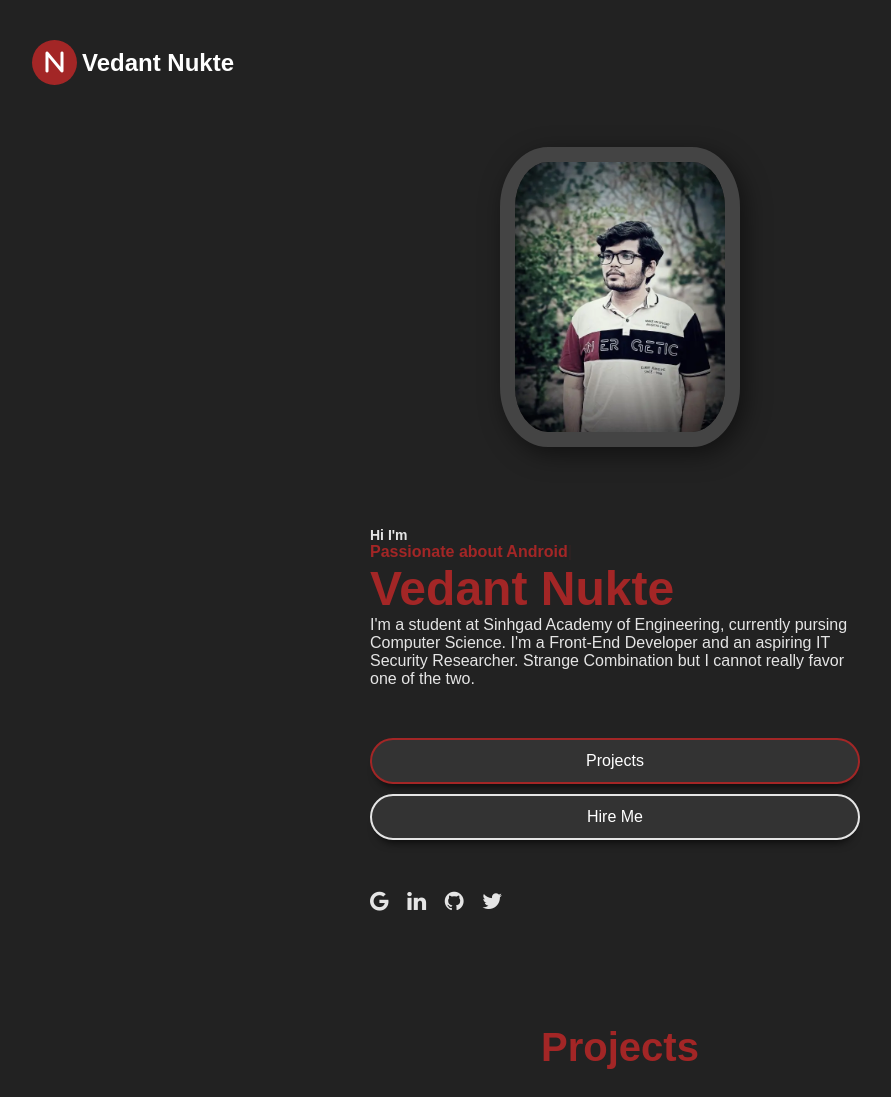
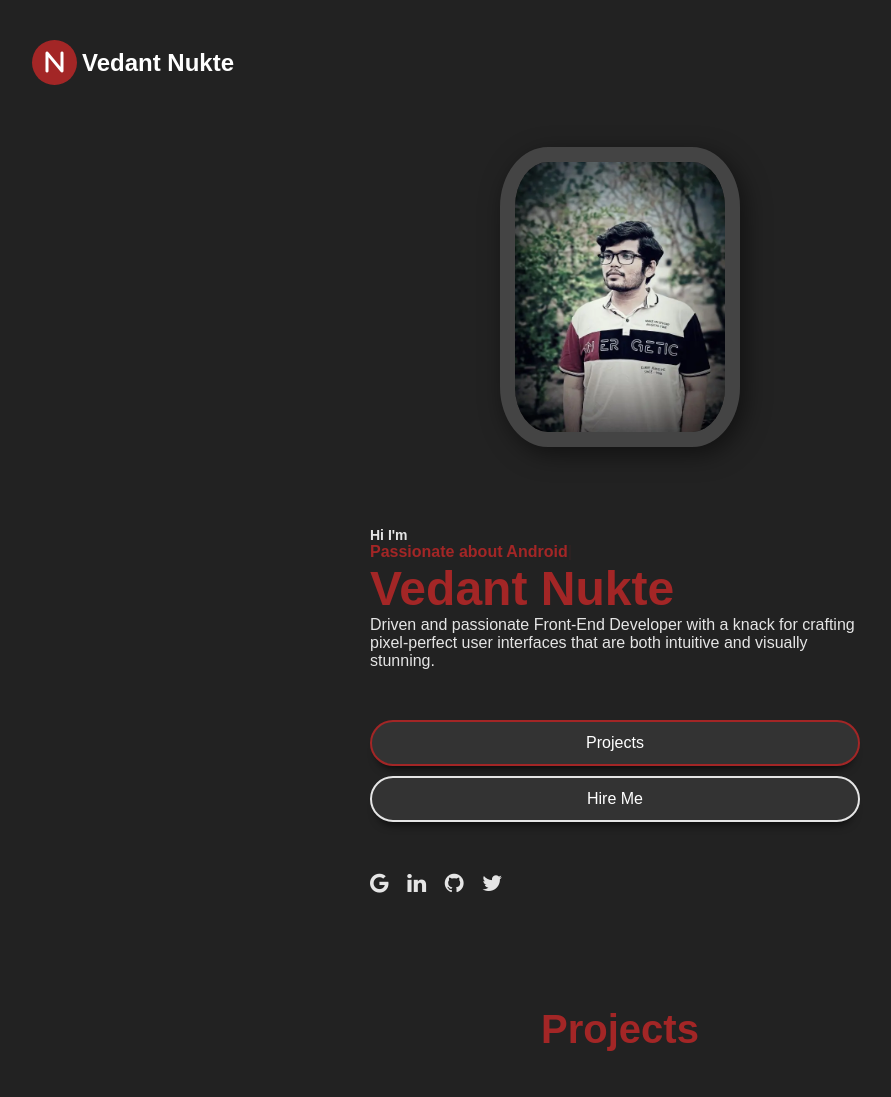
Before and after one commit to NukeVdnt/Portfolio-Site, a plain HTML site: page index.html in a window 1280 px wide. Shown: the top 1097 px of the page, without its empty margins (20-911 px from the left). Drawn offline with nearby package versions, Linux system fonts and the light colour scheme.

Commit message:
Update index.html
modifying the design

```diff
--- a/index.html
+++ b/index.html
@@ -40,19 +40,16 @@
               <div>Hi I'm</div>
               <span class="input">Front-End Developer</span>
             </h5>
-            <h1>Vedant Nukte</h1>
-            <p>
-              I'm a student at Sinhgad Academy of Engineering, currently pursing
-              Computer Science. I'm a Front-End Developer and
-              an aspiring IT Security Researcher. Strange Combination but I cannot
-              really favor one of the two.
+            <h1 class="hero-text-center">Vedant Nukte</h1>
+            <p class="hero-text-center">
+              Driven and passionate Front-End Developer with a knack for crafting pixel-perfect user interfaces that are both intuitive and visually stunning.
             </p>
             <div class="btn-grp">
               <a href="#projects" class="btn active">Projects</a>
               <a href="https://drive.google.com/file/d/1oxPN0QfL6dEYIeAzrgdbdJ9CEwYGZhm8/view?usp=sharing" target="_blank" class="btn">Hire Me</a>
             </div>
 
-            <div class="social">
+            <div class="social hero-text-center">
               <a href="mailto:vedvnukte@gmail.com" class="fa fa-google"></a>
               <a
                 href="https://www.linkedin.com/in/vedant-nukte-31036a280"
```
